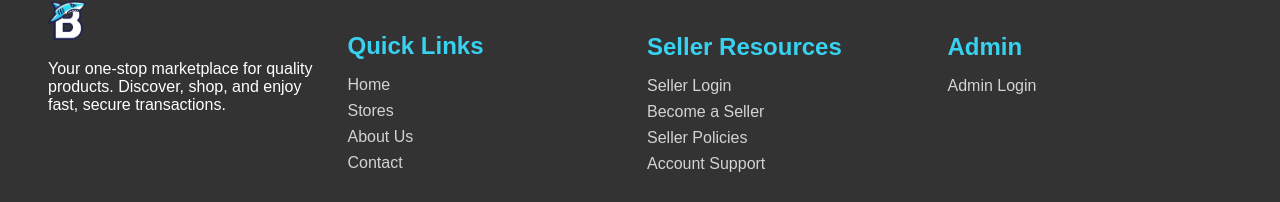
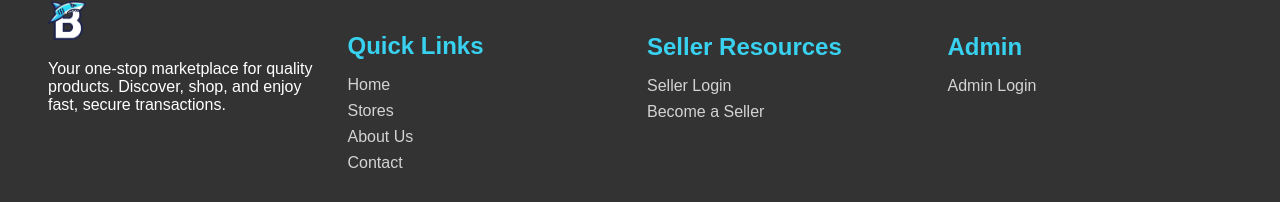
Before and after one commit to danrave1234/APPDEV_Bytemarket, a React (Vite) app in the folder byte-market-api/FrontEnd/frontend/: page / in a window 1280 px wide. Shown: the part 750-952 px from the top of the page. Built offline with nearby package versions, Linux system fonts and the light colour scheme; no server answers.

Commit message:
created about us page.

```diff
--- a/byte-market-api/FrontEnd/frontend/src/components/Layout.jsx
+++ b/byte-market-api/FrontEnd/frontend/src/components/Layout.jsx
@@ -300,8 +300,6 @@ function PageLayout({ children }) {
                         <ul>
                             <li><a onClick={openModalLoginSeller}>Seller Login</a></li>
                             <li><a onClick={openModalSignUpSeller}>Become a Seller</a></li>
-                            <li><a href="#">Seller Policies</a></li>
-                            <li><a href="#">Account Support</a></li>
                         </ul>
                     </div>
                     <div>
```
